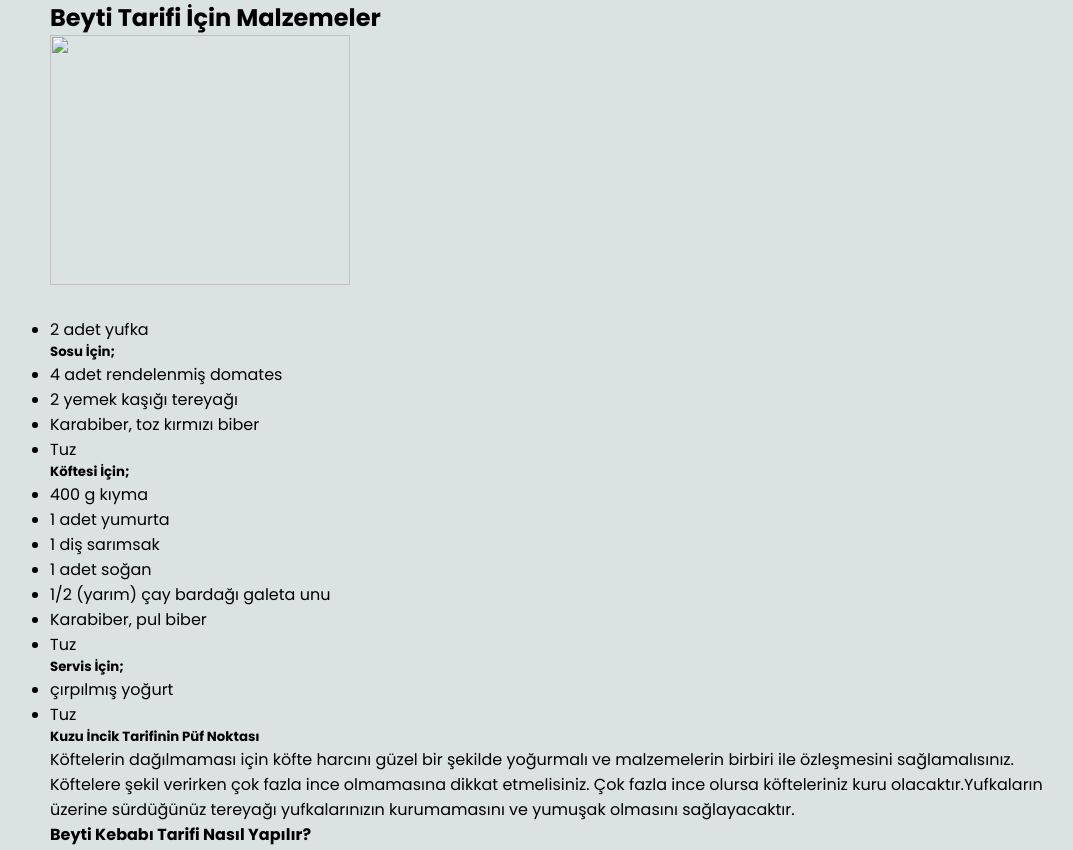
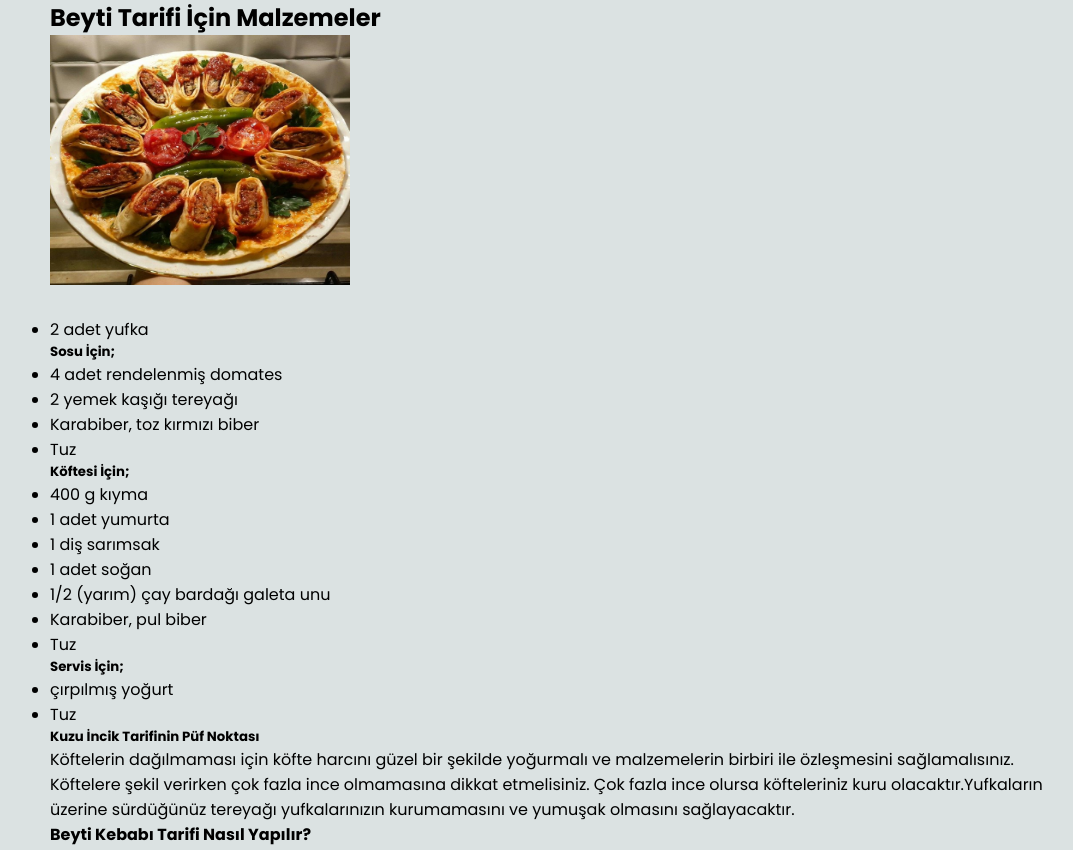
Before and after one commit to rumeysaozdag/rumeysaozdag.github.io, a plain HTML site: page beyti.html in a window 1280 px wide. Shown: the top 850 px of the page, without its empty margins (78-1151 px from the left). Drawn offline with Linux system fonts and the light colour scheme.

Commit message:
Update beyti.html

```diff
--- a/beyti.html
+++ b/beyti.html
@@ -10,7 +10,7 @@
 <body>
     <section class="container   content">
         <h1>Beyti Tarifi İçin Malzemeler</h1>
-        <img src="./beeytii.jpg" height="250px" width="300px">
+        <img src="./beeyti.jpeg" height="250px" width="300px">
 
             <ul>
 
```
